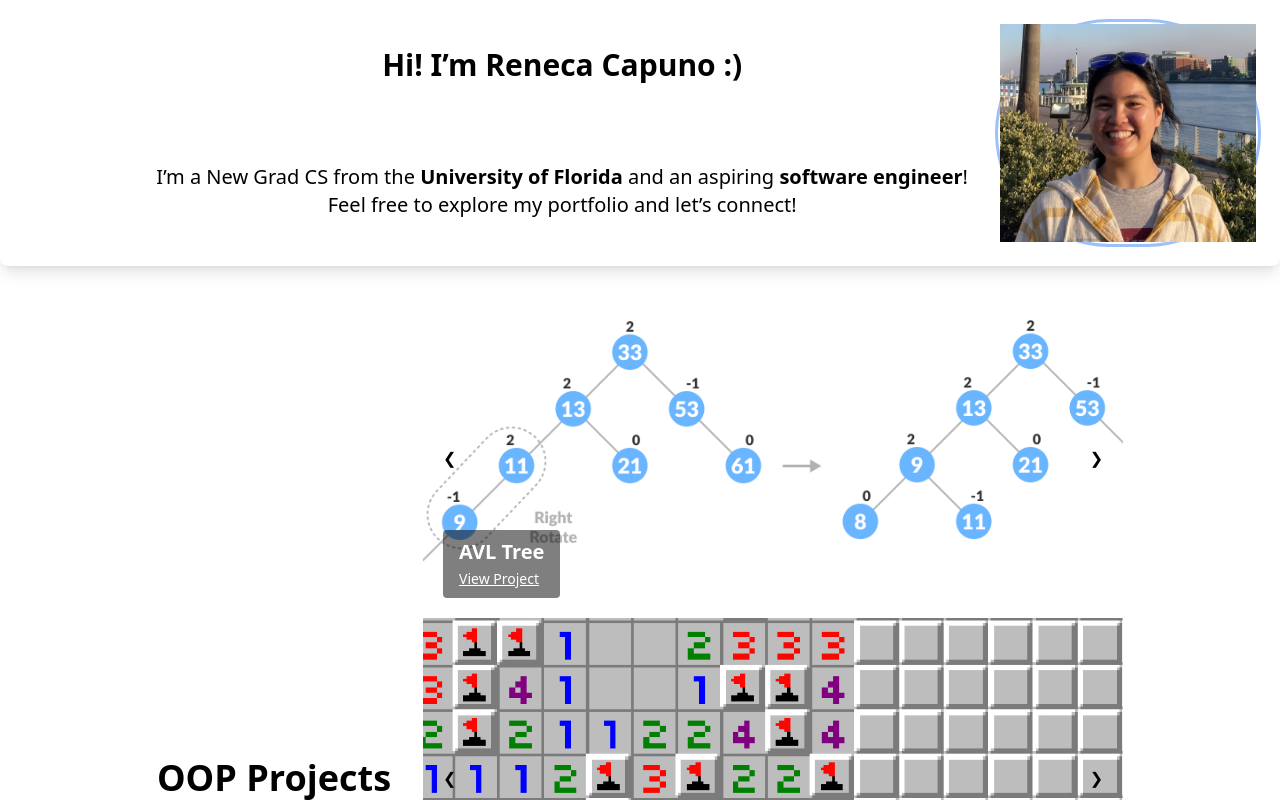
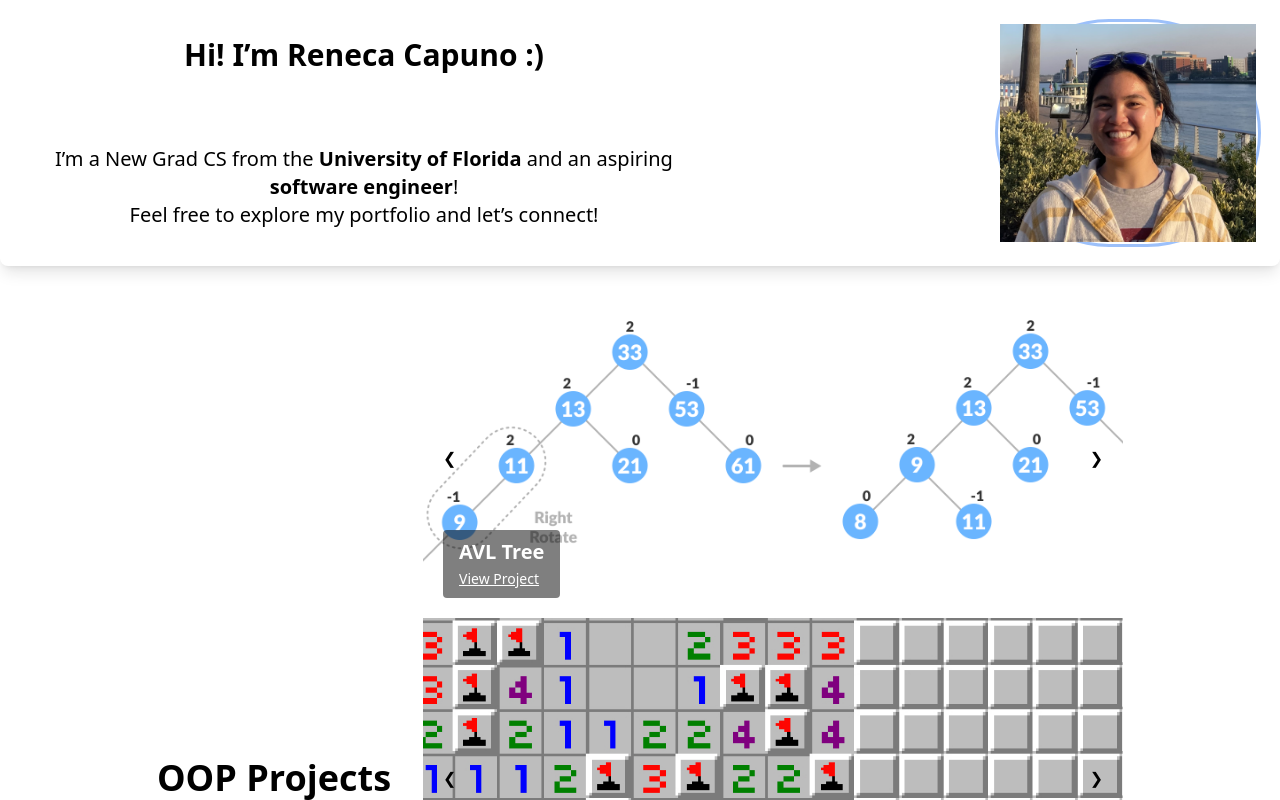
Before and after one commit to rencap12/current_portfolio, a React (Vite) app: page / in a window 1280 px wide. Shown: the top 800 px of the page. Built offline with nearby package versions, Linux system fonts and the light colour scheme.

Commit message:
adjusted margins

```diff
--- a/src/components/IntroBio.tsx
+++ b/src/components/IntroBio.tsx
@@ -4,19 +4,19 @@ const IntroBio = () => {
   return (
     <div className="p-6 bg-base-200 rounded-lg shadow-lg ">
       {/* Flex container: row-reverse puts image on right */}
-      <div className="flex flex-col-reverse md:flex-row-reverse items-center gap-8">
+      <div className="flex flex-col-reverse md:flex-row-reverse items-center gap-80">
         <div className="avatar">
           <div className="w-64 rounded-full ring ring-primary ring-offset-base-100 ring-offset-2">
             <img src="IMG_1188.jpg" alt="Reneca Capuno" />
           </div>
         </div>
 
-        <div className="text-center text-left">
+        <div className="text-center text-left md:ml-6">
           <h2 className="text-3xl font-bold mb-2">
             Hi! I’m <span className="text-primary">Reneca Capuno</span> :)
           </h2>
 
-          <div className="flex justify-center md:justify-start gap-6 mb-6">
+          <div className="flex justify-center gap-6 mb-4">
             <a
               href="https://www.linkedin.com/in/renecacapuno/"
               target="_blank"
```
